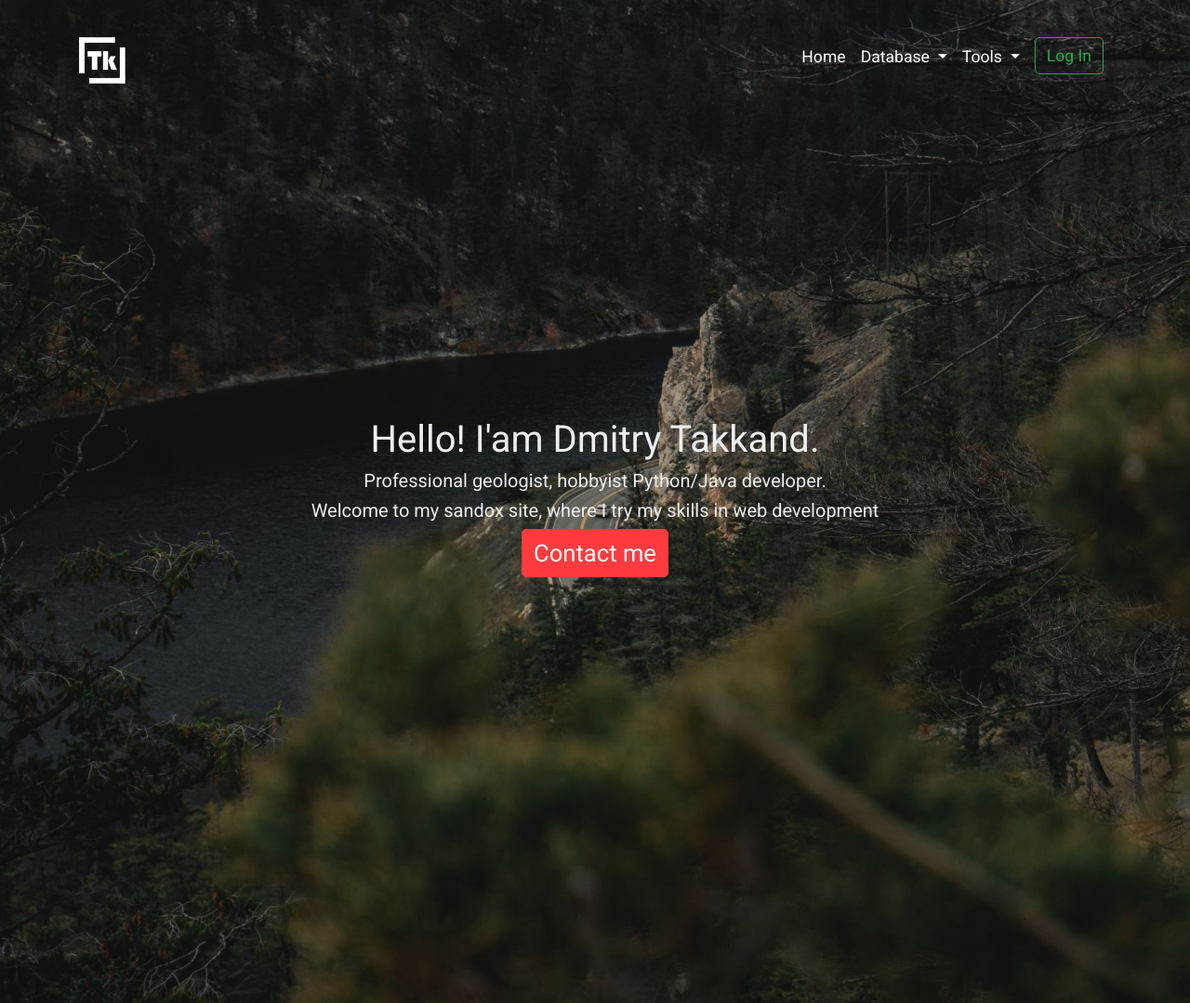
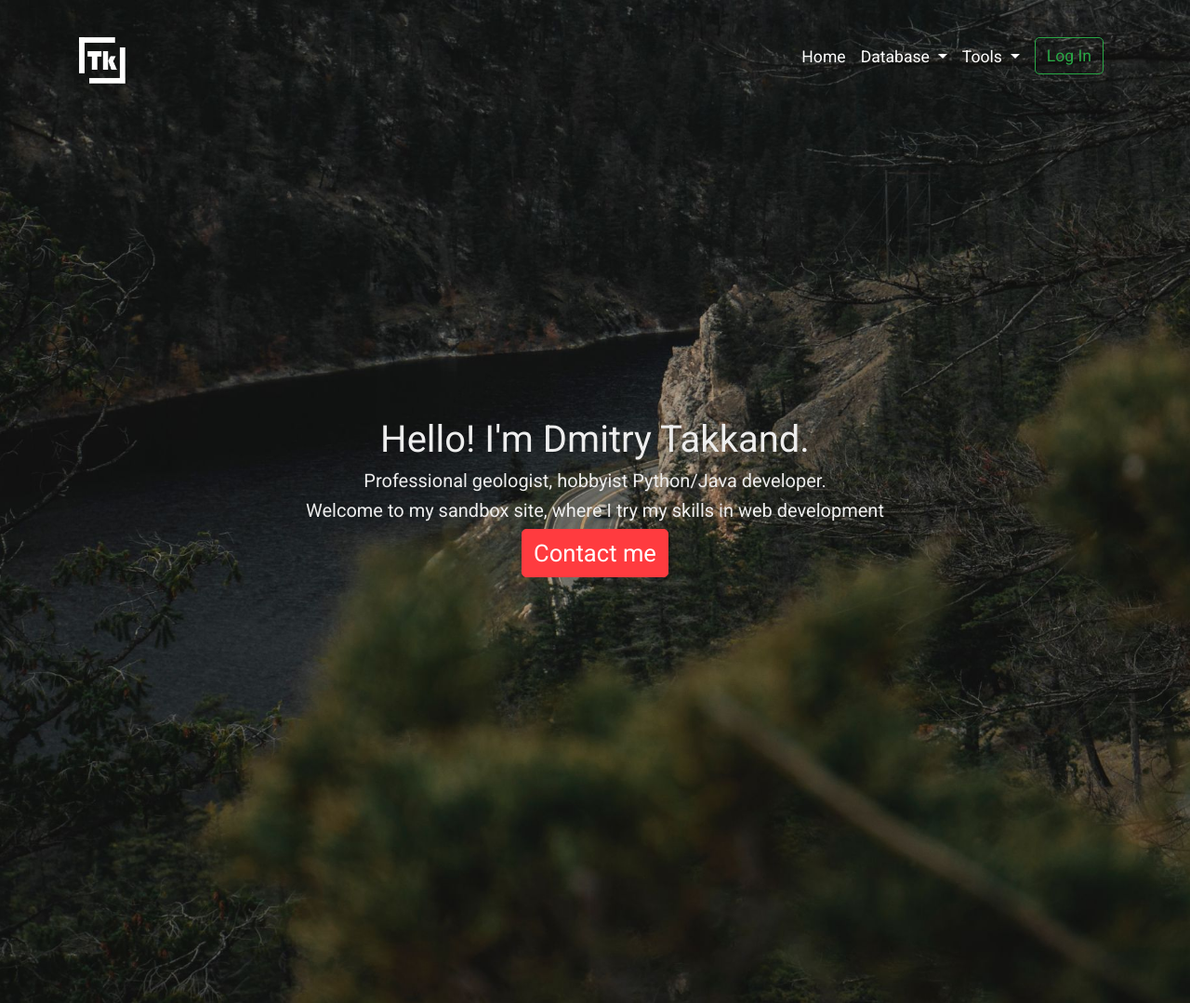
Before and after one commit to dmitrytk/django_project, a Django app: page / in a window 1280 px wide. Shown: the top 1079 px of the page at 93% size. Run offline with Django 3.2, Linux system fonts and the light colour scheme; some libraries are stand-ins or nearby versions.

Commit message:
spelling fix

```diff
--- a/templates/pages/index.html
+++ b/templates/pages/index.html
@@ -9,9 +9,9 @@
 <!-- ==========================================SHOWCASE===================================================== -->
 <section class="showcase mb-4">
     <div class="showcase-content">
-        <h1 data-aos="fade-down">Hello! I'am Dmitry Takkand.</h1>
+        <h1 data-aos="fade-down">Hello! I'm Dmitry Takkand.</h1>
         <h5 data-aos="fade-up">Professional geologist, hobbyist Python/Java developer.</h5>
-        <h5 class="mb-2" data-aos="fade-up">Welcome to my sandox site, where I try my skills in web development</h5>
+        <h5 class="mb-2" data-aos="fade-up">Welcome to my sandbox site, where I try my skills in web development</h5>
         <div data-aos="fade-up" data-aos-delay="200"><a id="contact-btn" href="#" class="btn btn-primary big">Contact
                 me</a>
         </div>
```
